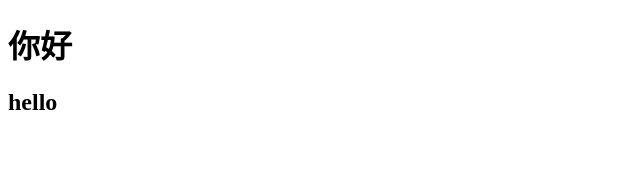
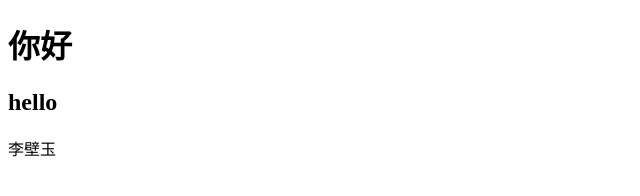
Before and after one commit to X-xiaogui/mystore, a plain HTML site: page index.html in a window 1280 px wide. Shown: the full height of the page, 0-640 px from the left. Drawn offline with Linux system fonts and the light colour scheme.

Commit message:
错误操作

```diff
--- a/index.html
+++ b/index.html
@@ -8,5 +8,6 @@
 <body>
     <h1>你好</h1>
     <h2>hello</h2>
+    <p>李壁玉</p>
 </body>
 </html>
```
